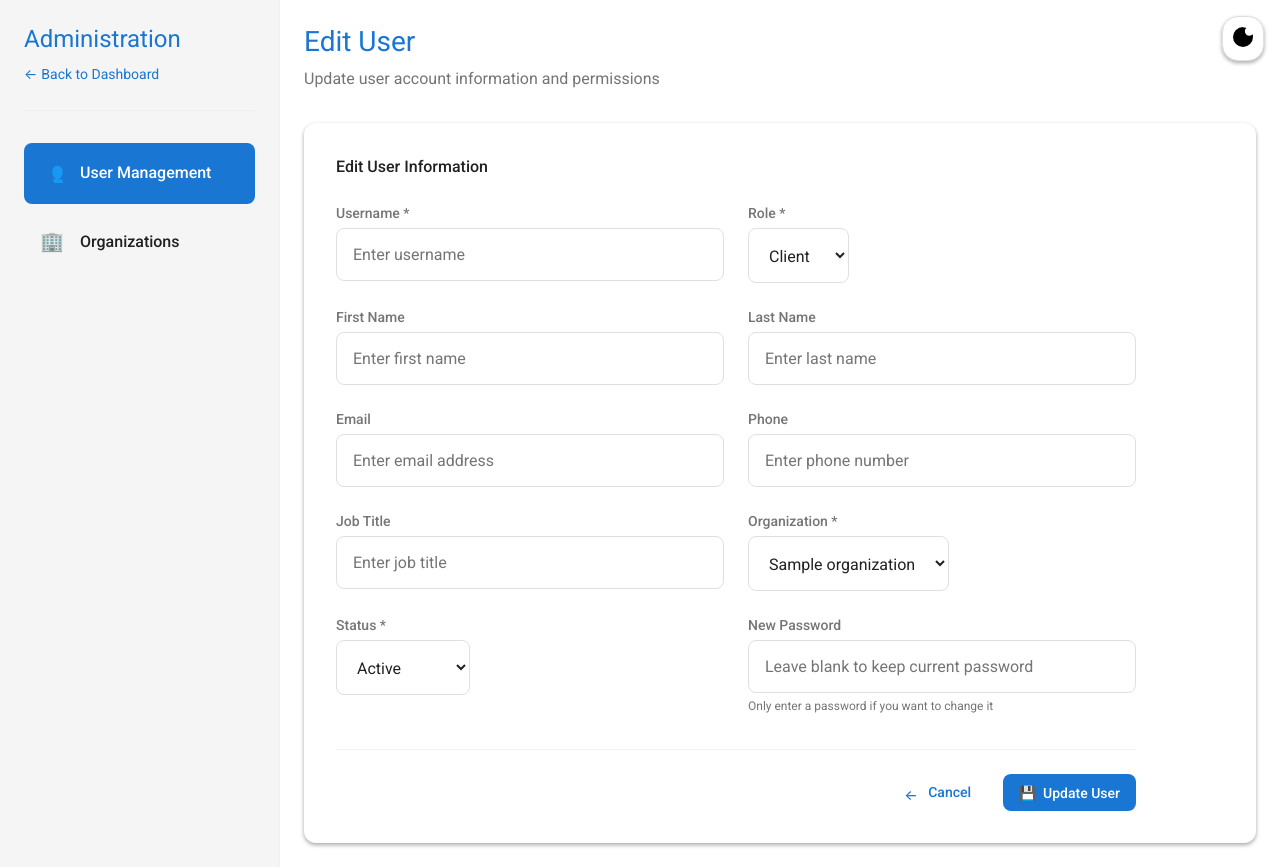
After one commit to fernandorocha/engesense_webapp, a Node project: template views/admin_user_edit.ejs in a window 1280 px wide. The commit adds this page. Run offline with Node 20 templates, Linux system fonts and the light colour scheme; the template is opened without the code that fills it: most values are stand-ins (such as "Sample title", 1, 10 or a date in 2020).

Commit message:
Add complete CRUD operations for user management with edit and delete functionality
Co-authored-by: fernandorocha <3956268+fernandorocha@users.noreply.github.com>

```diff
--- /dev/null
+++ b/views/admin_user_edit.ejs
@@ -0,0 +1,200 @@
+<%
+  // Set page-specific variables for the layout
+  const pageTitle = 'Edit User';
+  const currentPage = 'users';
+
+  // Main content for this page
+  const body = `
+    <header style="margin-bottom: var(--md-spacing-xl);">
+      <h2 class="md-headline-3" style="color: var(--md-primary); margin: 0;">Edit User</h2>
+      <p style="color: var(--md-on-surface-variant); margin-top: var(--md-spacing-sm);">
+        Update user account information and permissions
+      </p>
+    </header>
+
+    ${error ? `
+      <div class="error-message">
+        <strong>Error:</strong> ${error}
+      </div>
+    ` : ''}
+
+    <div class="md-card md-elevation-1" style="padding: var(--md-spacing-xl);">
+      <h3 class="section-title">Edit User Information</h3>
+      <form method="POST" action="/admin/users/${user.id}/update" class="edit-form">
+        <div class="form-row">
+          <div class="form-field">
+            <label class="md-input-label" for="username">Username *</label>
+            <input
+              id="username"
+              name="username"
+              class="md-input"
+              value="${user.username || ''}"
+              placeholder="Enter username"
+              required
+            />
+          </div>
+
+          <div class="form-field">
+            <label class="md-input-label" for="role">Role *</label>
+            <select id="role" name="role" class="form-select" required>
+              <option value="client" ${user.role === 'client' ? 'selected' : ''}>Client</option>
+              <option value="admin" ${user.role === 'admin' ? 'selected' : ''}>Admin</option>
+            </select>
+          </div>
+        </div>
+
+        <div class="form-row">
+          <div class="form-field">
+            <label class="md-input-label" for="first_name">First Name</label>
+            <input
+              id="first_name"
+              name="first_name"
+              class="md-input"
+              value="${user.first_name || ''}"
+              placeholder="Enter first name"
+            />
+          </div>
+
+          <div class="form-field">
+            <label class="md-input-label" for="last_name">Last Name</label>
+            <input
+              id="last_name"
+              name="last_name"
+              class="md-input"
+              value="${user.last_name || ''}"
+              placeholder="Enter last name"
+            />
+          </div>
+        </div>
+
+        <div class="form-row">
+          <div class="form-field">
+            <label class="md-input-label" for="email">Email</label>
+            <input
+              id="email"
+              name="email"
+              type="email"
+              class="md-input"
+              value="${user.email || ''}"
+              placeholder="Enter email address"
+            />
+          </div>
+
+          <div class="form-field">
+            <label class="md-input-label" for="phone">Phone</label>
+            <input
+              id="phone"
+              name="phone"
+              type="tel"
+              class="md-input"
+              value="${user.phone || ''}"
+              placeholder="Enter phone number"
+            />
+          </div>
+        </div>
+
+        <div class="form-row">
+          <div class="form-field">
+            <label class="md-input-label" for="job_title">Job Title</label>
+            <input
+              id="job_title"
+              name="job_title"
+              class="md-input"
+              value="${user.job_title || ''}"
+              placeholder="Enter job title"
+            />
+          </div>
+
+          <div class="form-field">
+            <label class="md-input-label" for="organization_id">Organization *</label>
+            <select id="organization_id" name="organization_id" class="form-select" required>
+              ${organizations.map(org => `
+                <option value="${org.id}" ${user.organization_id === org.id ? 'selected' : ''}>${org.name}</option>
+              `).join('')}
+            </select>
+          </div>
+        </div>
+
+        <div class="form-row">
+          <div class="form-field">
+            <label class="md-input-label" for="status">Status *</label>
+            <select id="status" name="status" class="form-select" required>
+              <option value="active" ${user.status === 'active' ? 'selected' : ''}>Active</option>
+              <option value="inactive" ${user.status === 'inactive' ? 'selected' : ''}>Inactive</option>
+              <option value="suspended" ${user.status === 'suspended' ? 'selected' : ''}>Suspended</option>
+            </select>
+          </div>
+
+          <div class="form-field">
+            <label class="md-input-label" for="password">New Password</label>
+            <input
+              id="password"
+              name="password"
+              type="password"
+              class="md-input"
+              placeholder="Leave blank to keep current password"
+            />
+            <small style="color: var(--md-on-surface-variant); font-size: var(--md-font-size-caption);">
+              Only enter a password if you want to change it
+            </small>
+          </div>
+        </div>
+
+        <div class="form-actions">
+          <a href="/admin/users" class="md-button md-button-text">
+            <span class="md-icon md-icon-sm">←</span>
+            Cancel
+          </a>
+          <button type="submit" class="md-button md-button-filled">
+            <span class="md-icon md-icon-sm">💾</span>
+            Update User
+          </button>
+        </div>
+      </form>
+    </div>
+
+    <style>
+      .edit-form {
+        max-width: 800px;
+      }
+
+      .form-row {
+        display: flex;
+        gap: var(--md-spacing-lg);
+        margin-bottom: var(--md-spacing-lg);
+      }
+
+      .form-field {
+        flex: 1;
+        min-width: 0;
+      }
+
+      .form-actions {
+        display: flex;
+        gap: var(--md-spacing-md);
+        justify-content: flex-end;
+        margin-top: var(--md-spacing-xl);
+        padding-top: var(--md-spacing-lg);
+        border-top: 1px solid var(--md-outline-variant);
+      }
+
+      @media (max-width: 768px) {
+        .form-row {
+          flex-direction: column;
+          gap: var(--md-spacing-md);
+        }
+
+        .form-actions {
+          flex-direction: column-reverse;
+        }
+
+        .form-actions .md-button {
+          width: 100%;
+          justify-content: center;
+        }
+      }
+    </style>
+  `;
+%>
+
+<%- include('./partials/admin_layout', { pageTitle, currentPage, body }) %>
```
Also changed, not shown: routes/admin.js (+230 -5 lines), views/admin_users.ejs (+87 -0 lines).
